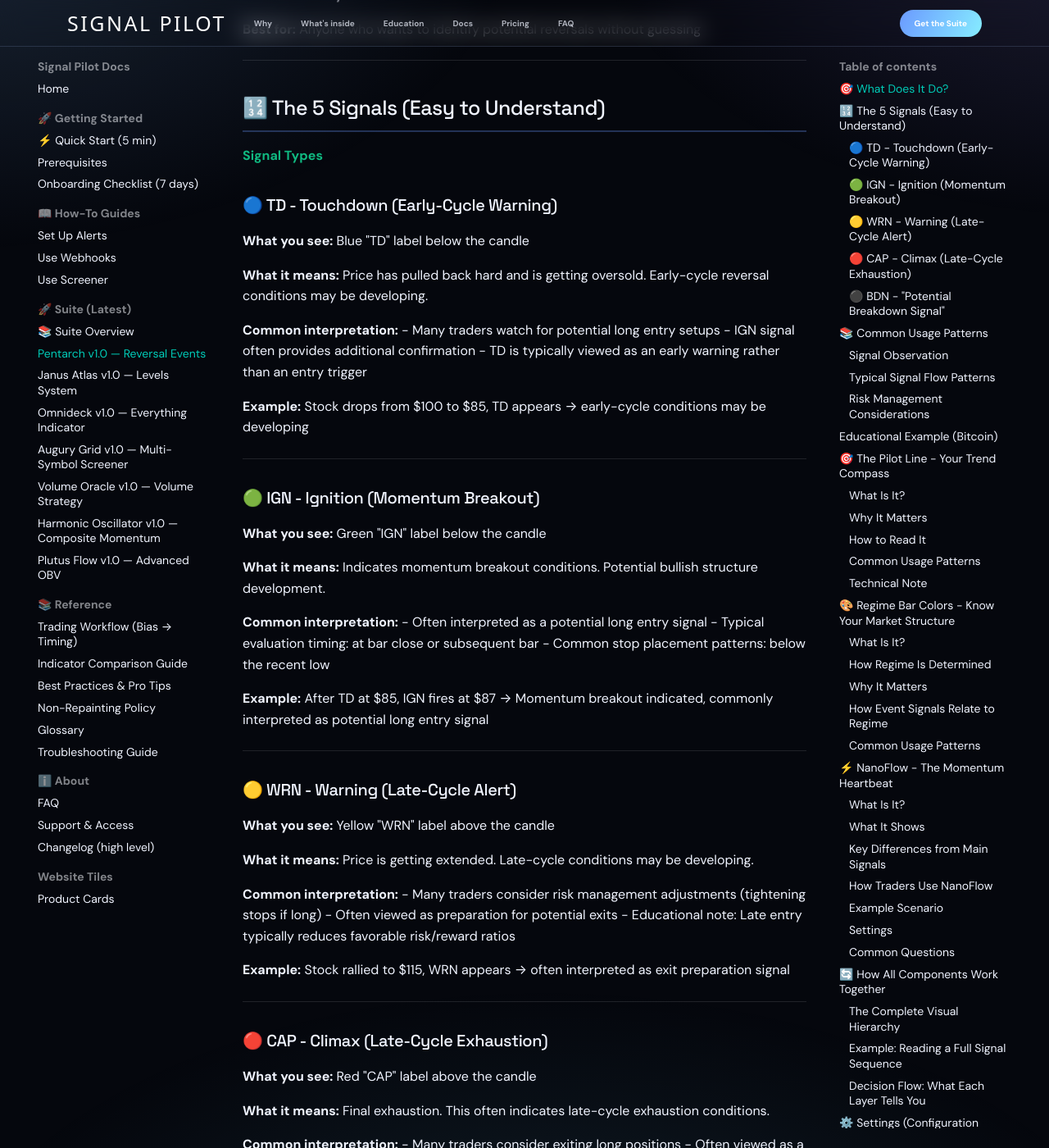
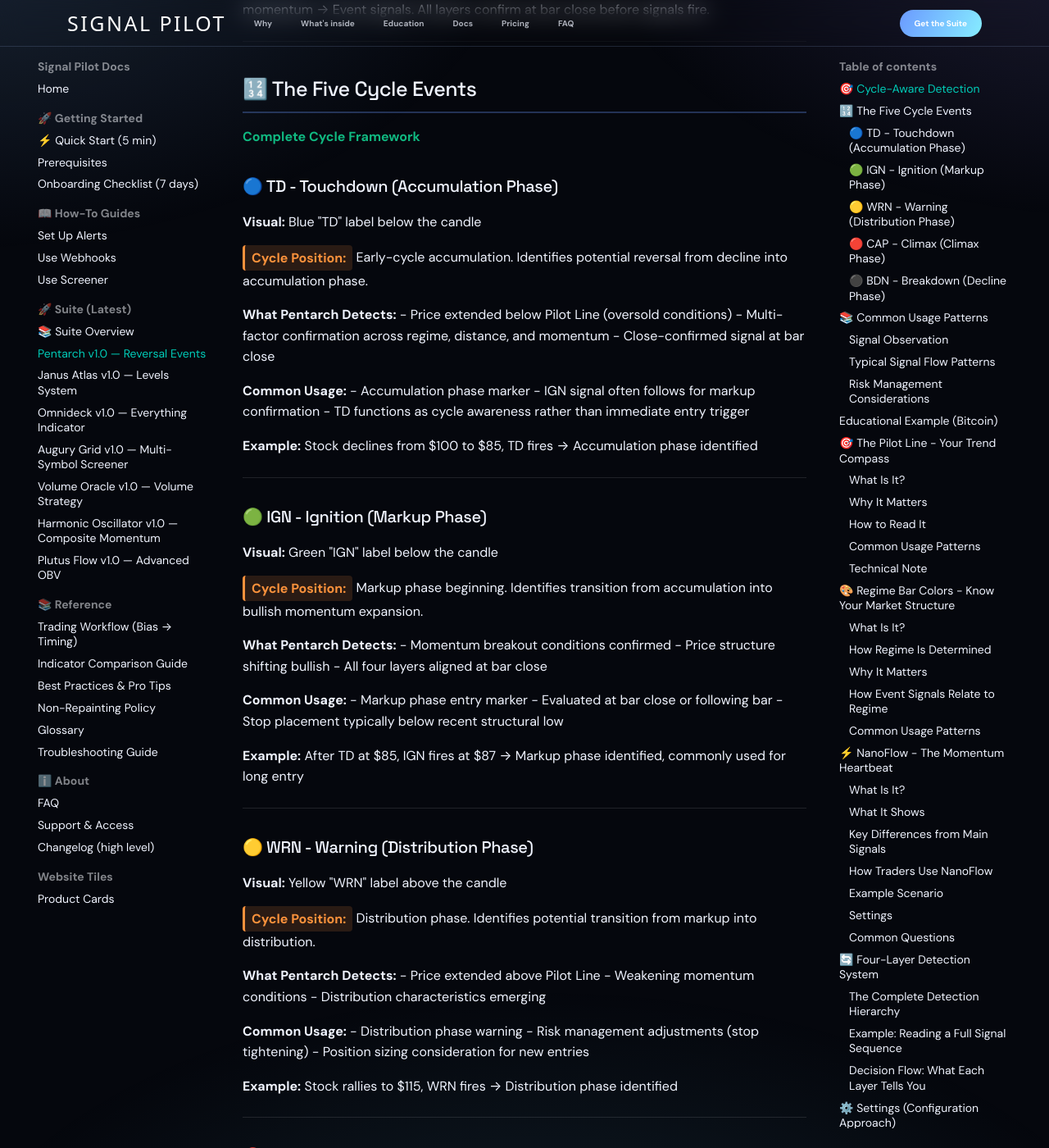
Before and after one commit to Signalpilot/signalpilot-docs, an MkDocs documentation site: the page built from docs/pentarch-v10.md, in a window 1280 px wide and 1400 px high, scrolled down 737 px. Shown: the whole window at 82% size. Built offline with MkDocs 1.6.1 and Material for MkDocs 9.7.7, drawn with Linux system fonts in a browser that asks for light colours; some web fonts are replaced; comment, search, counter and statistics services are not loaded; some of the changed text lies outside the part shown.

Commit message:
POSITIONING: Implement Complete Cycle System messaging
Major positioning update across homepage and Pentarch documentation:

Homepage (docs/index.md):
- Updated hero: "Most indicators show signals. Signal Pilot shows cycles."
- Added cycle philosophy: Markets move in cycles across all assets/timeframes
- Changed feature cards to cycle-focused (structure over signals)
- Updated stats grid: 5 Cycle Events, 500+ traders, 40+ countries
- Revised all indicator descriptions with observational language
- Pentarch now: "Five Cycle Events - TD/IGN/WRN/CAP/BDN"
- Added social proof: "Used by 500+ traders across 40+ countries. Audited for zero repaint. Guaranteed."
- Updated final CTA with cycle positioning

Pentarch (docs/pentarch-v10.md):
- Title change: "Reversal Event Signals" → "Five Cycle Events"
- Opening: Added cycle-awareness positioning
- Five Cycle Events framework with cycle terminology:
  * TD → Accumulation phase
  * IGN → Markup phase
  * WRN → Distribution phase
  * CAP → Climax phase
  * BDN → Decline phase
- Enhanced four-layer detection system documentation:
  * Layer 1: Regime classification
  * Layer 2: Pilot Line filter
  * Layer 3: NanoFlow momentum
  * Layer 4: Event signals
  * Added transparency: "All layers confirm at close = signal fires"
- Removed directive language throughout
- Updated FAQs with observational language
- New summary: Focus on cycle position identification

This update shifts from generic "non-repainting indicators" to specific "Complete Cycle System" positioning that explains WHAT the system does (tracks cycles) rather than just claiming it's better.

```diff
--- a/docs/pentarch-v10.md
+++ b/docs/pentarch-v10.md
@@ -1,96 +1,123 @@
 ---
-title: Pentarch v1.0 - Reversal Event Signals
-description: Simple 5-phase reversal detection system (TD, IGN, WRN, CAP, BDN). Non-repainting, alert-ready indicator for identifying potential price reversals on TradingView.
+title: Pentarch v1.0 - Five Cycle Events
+description: Close-confirmed cycle detection across accumulation, markup, distribution, climax, and decline phases. Four-layer detection system tracks market structure through TD, IGN, WRN, CAP, and BDN events.
 ---
 
-# Pentarch v1.0 - Potential Reversal Signals Made Simple
+# Pentarch v1.0 - Five Cycle Events
 
-## 🎯 What Does It Do?
+## 🎯 Cycle-Aware Detection
 <span style="color: #0aa1d5; font-weight: 600;">Core Functionality</span>
 
-Pentarch displays **5 simple signals** that indicate when price may potentially reverse. Think of it like traffic lights for potential reversals - visual indicators showing different phases of potential trend changes.
+Most indicators show signals. Pentarch shows cycles.
 
-**The 5-Phase System:** TD → IGN → WRN → CAP → BDN
+Markets move in cycles. Every asset. Every timeframe. Pentarch identifies cycle position across five distinct events: accumulation, markup, distribution, climax, and decline.
 
-**Best for:** Anyone who wants to identify potential reversals without guessing
+**The Five Cycle Events:** TD → IGN → WRN → CAP → BDN
+
+**Four-layer detection system:** Regime classification → Pilot Line filter → NanoFlow momentum → Event signals. All layers confirm at bar close before signals fire.
 
 ---
 
-## 🔢 The 5 Signals (Easy to Understand)
-<span style="color: #10b981; font-weight: 600;">Signal Types</span>
+## 🔢 The Five Cycle Events
+<span style="color: #10b981; font-weight: 600;">Complete Cycle Framework</span>
 
-### 🔵 TD - Touchdown (Early-Cycle Warning)
+### 🔵 TD - Touchdown (Accumulation Phase)
 
-**What you see:** Blue "TD" label below the candle
+**Visual:** Blue "TD" label below the candle
 
-**What it means:** Price has pulled back hard and is getting oversold. Early-cycle reversal conditions may be developing.
+**Cycle Position:** Early-cycle accumulation. Identifies potential reversal from decline into accumulation phase.
 
-**Common interpretation:**
-- Many traders watch for potential long entry setups
-- IGN signal often provides additional confirmation
-- TD is typically viewed as an early warning rather than an entry trigger
+**What Pentarch Detects:**
+- Price extended below Pilot Line (oversold conditions)
+- Multi-factor confirmation across regime, distance, and momentum
+- Close-confirmed signal at bar close
 
-**Example:** Stock drops from $100 to $85, TD appears → early-cycle conditions may be developing
+**Common Usage:**
+- Accumulation phase marker
+- IGN signal often follows for markup confirmation
+- TD functions as cycle awareness rather than immediate entry trigger
+
+**Example:** Stock declines from $100 to $85, TD fires → Accumulation phase identified
 
 ---
 
-### 🟢 IGN - Ignition (Momentum Breakout)
+### 🟢 IGN - Ignition (Markup Phase)
 
-**What you see:** Green "IGN" label below the candle
+**Visual:** Green "IGN" label below the candle
 
-**What it means:** Indicates momentum breakout conditions. Potential bullish structure development.
+**Cycle Position:** Markup phase beginning. Identifies transition from accumulation into bullish momentum expansion.
 
-**Common interpretation:**
-- Often interpreted as a potential long entry signal
-- Typical evaluation timing: at bar close or subsequent bar
-- Common stop placement patterns: below the recent low
+**What Pentarch Detects:**
+- Momentum breakout conditions confirmed
+- Price structure shifting bullish
+- All four layers aligned at bar close
 
-**Example:** After TD at $85, IGN fires at $87 → Momentum breakout indicated, commonly interpreted as potential long entry signal
+**Common Usage:**
+- Markup phase entry marker
+- Evaluated at bar close or following bar
+- Stop placement typically below recent structural low
+
+**Example:** After TD at $85, IGN fires at $87 → Markup phase identified, commonly used for long entry
 
 ---
 
-### 🟡 WRN - Warning (Late-Cycle Alert)
+### 🟡 WRN - Warning (Distribution Phase)
 
-**What you see:** Yellow "WRN" label above the candle
+**Visual:** Yellow "WRN" label above the candle
 
-**What it means:** Price is getting extended. Late-cycle conditions may be developing.
+**Cycle Position:** Distribution phase. Identifies potential transition from markup into distribution.
 
-**Common interpretation:**
-- Many traders consider risk management adjustments (tightening stops if long)
-- Often viewed as preparation for potential exits
-- Educational note: Late entry typically reduces favorable risk/reward ratios
+**What Pentarch Detects:**
+- Price extended above Pilot Line
+- Weakening momentum conditions
+- Distribution characteristics emerging
 
-**Example:** Stock rallied to $115, WRN appears → often interpreted as exit preparation signal
+**Common Usage:**
+- Distribution phase warning
+- Risk management adjustments (stop tightening)
+- Position sizing consideration for new entries
+
+**Example:** Stock rallies to $115, WRN fires → Distribution phase identified
 
 ---
 
-### 🔴 CAP - Climax (Late-Cycle Exhaustion)
+### 🔴 CAP - Climax (Climax Phase)
 
-**What you see:** Red "CAP" label above the candle
+**Visual:** Red "CAP" label above the candle
 
-**What it means:** Final exhaustion. This often indicates late-cycle exhaustion conditions.
+**Cycle Position:** Climax exhaustion. Identifies late-cycle peak before potential decline.
 
-**Common interpretation:**
-- Many traders consider exiting long positions
-- Often viewed as a potential exit signal
-- Advanced traders may evaluate short opportunities
+**What Pentarch Detects:**
+- Extreme extension from Pilot Line
+- Exhaustion characteristics across all layers
+- Climax conditions confirmed at close
 
-**Example:** After WRN at $115, CAP fires at $120 → late-cycle exhaustion indicated, commonly used as exit signal
+**Common Usage:**
+- Climax phase marker
+- Long position exit consideration
+- Short position preparation for experienced traders
+
+**Example:** After WRN at $115, CAP fires at $120 → Climax phase identified
 
 ---
 
-### ⚫ BDN - "Potential Breakdown Signal"
+### ⚫ BDN - Breakdown (Decline Phase)
 
-**What you see:** Dark "BDN" label above the candle
+**Visual:** Dark "BDN" label above the candle
 
-**What it means:** Potential breakdown indication. Bears may be taking over. Indicates a potential bearish structure break.
+**Cycle Position:** Decline phase initiation. Identifies structural breakdown into bearish cycle.
 
-**Common interpretation:**
-- Many traders consider exiting any remaining long positions
-- Short sellers often view this as a potential entry signal
-- Typically interpreted as potential breakdown and reversal down
+**What Pentarch Detects:**
+- Bearish structure break confirmed
+- Transition from climax into decline phase
+- Four-layer bearish alignment at close
 
-**Example:** After CAP at $120, BDN fires at $113 → Potential breakdown and downtrend indicated
+**Common Usage:**
+- Decline phase confirmation
+- Long position exit if not already completed
+- Short position entry for directional traders
+
+**Example:** After CAP at $120, BDN fires at $113 → Decline phase confirmed
 
 ---
 
@@ -379,32 +406,36 @@ A: No. Like all Pentarch components, NanoFlow only renders on confirmed bars. Wh
 
 ---
 
-## 🔄 How All Components Work Together
-<span style="color: #f59e0b; font-weight: 600; font-size: 1.1em;">🎓 Essential Understanding - How The 4 Layers Integrate</span>
+## 🔄 Four-Layer Detection System
+<span style="color: #f59e0b; font-weight: 600; font-size: 1.1em;">🎓 Transparency - How Pentarch Identifies Cycle Events</span>
 
-### The Complete Visual Hierarchy
+### The Complete Detection Hierarchy
 
-When you look at a Pentarch chart, you see four layers working together:
+Pentarch uses a four-layer detection system to identify cycle events. All layers confirm at bar close before signals fire.
 
-**Layer 1: Regime Bar Colors (Structural Foundation)**
-- Every candle colored green (bull) or red (bear)
-- Shows the current market structure/bias
-- Overridden by event colors when signals fire
+**Layer 1: Regime Bar Colors (Bull/Bear Classification)**
+- Classifies every candle as bull regime (green) or bear regime (red)
+- Three-factor voting system: EMA structure + Price vs Pilot + Pilot slope
+- Provides directional bias for event detection
+- Locks at bar close (non-repainting)
 
-**Layer 2: Pilot Line (Trend Reference)**
-- Thick colored line (green/red/orange)
-- Central reference point for all measurements
-- Shows trend direction and strength
+**Layer 2: Pilot Line (Momentum Trend Filter)**
+- Dynamic trend reference line (green/red/orange)
+- Measures price distance in ATR-normalized units
+- Acts as filter for event detection (overbought/oversold relative to trend)
+- Updates at bar close only
 
-**Layer 3: NanoFlow Crosses (Micro Momentum)**
-- Small crosses below/above candles
-- High-frequency momentum feedback
-- Validates or challenges trend health
+**Layer 3: NanoFlow Crosses (High-Frequency Momentum)**
+- Micro-level momentum tracking (9 EMA vs 21 EMA)
+- Provides momentum confirmation context
+- Fires 10-30x more frequently than main events
+- Validates trend health between events
 
-**Layer 4: Event Candles (Reversal Signals)**
-- TD/IGN/WRN/CAP/BDN colored labels
-- The actual trade signals
-- Lowest frequency, highest conviction
+**Layer 4: Event Signals (Five Cycle Markers)**
+- TD/IGN/WRN/CAP/BDN cycle event labels
+- Lowest frequency, highest conviction signals
+- Requires alignment across all previous layers
+- **Transparency guarantee:** All layers confirm at close = signal fires
 
 ### Example: Reading a Full Signal Sequence
 
@@ -509,26 +540,26 @@ Most traders maintain default settings.
 - 1H chart: 1-2 cycles per week
 - 15m chart: Multiple per day
 
-**Q: Do I need other indicators?**
-**A:** Pentarch works standalone, but combining with Janus Atlas (for levels) or Volume Oracle (for volume) increases win rate significantly.
+**Q: Does Pentarch work standalone?**
+**A:** Pentarch functions independently. Combining with Janus Atlas (structural levels) or Volume Oracle (institutional flow) often enhances cycle event quality.
 
-**Q: What's the win rate?**
-**A:** When you follow the signals properly and use stops, most traders see 60-70% win rate. Higher when combined with key levels.
+**Q: What performance characteristics are typical?**
+**A:** With disciplined risk management and proper signal evaluation, traders commonly report 60-70% win rates. Performance typically improves when cycle events align with key structural levels.
 
-**Q: Can I use this for day trading?**
-**A:** Yes. Works on any timeframe. Lower timeframes (1m-15m) have more signals but also more noise.
+**Q: Which timeframes work with Pentarch?**
+**A:** All timeframes display cycle events. Lower timeframes (1m-15m) show more frequent signals with increased noise. Higher timeframes (4H-Daily) show fewer signals with stronger structural significance.
 
-**Q: What timeframe is best?**
+**Q: What timeframe characteristics exist?**
 **A:**
-- Beginners: Daily or 4H
-- Day traders: 1H or 15m
-- Scalpers: 5m or 15m
+- Daily/4H: Lower frequency, stronger structural significance
+- 1H/15m: Moderate frequency, balanced for intraday
+- 5m/15m: Higher frequency, requires faster decision-making
 
 **Q: Does it repaint?**
 **A:** No. Once a signal appears, it stays. What you see is what you get.
 
-**Q: What if I miss the IGN entry?**
-**A:** Chasing missed entries is generally associated with poor risk/reward. Many traders look for the next TD→IGN setup as opportunities are continuous.
+**Q: What if IGN entry timing is missed?**
+**A:** Chasing entries after initial signal typically reduces favorable risk/reward ratios. Cycle events occur continuously across timeframes, creating recurring opportunities.
 
 ---
 
@@ -569,6 +600,6 @@ Additional resources available:
 
 ---
 
-**Summary:** Pentarch indicates WHEN potential reversals may be forming. Combining it with Janus Atlas (indicating WHERE - at which levels) often enhances analysis.
+**Summary:** Pentarch identifies cycle position across five events (TD → IGN → WRN → CAP → BDN). Four-layer detection system confirms at bar close before signals fire. When combined with Janus Atlas for structural levels, cycle event quality often improves.
 
-**Analytical discipline with risk management and signal-guided analysis** 🎯
+**When you see where you are in the cycle, timing becomes clearer. Risk becomes manageable. Noise becomes filterable.** 🎯
```
Also changed, not shown: docs/index.md (+59 -50 lines).
